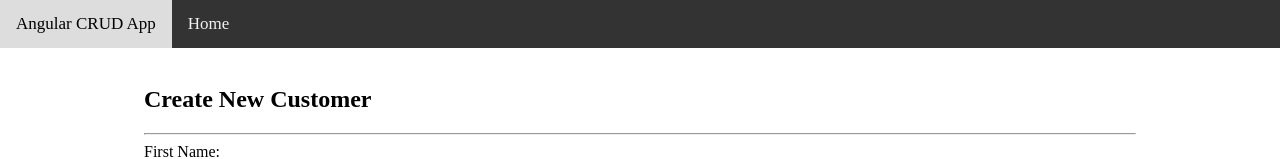
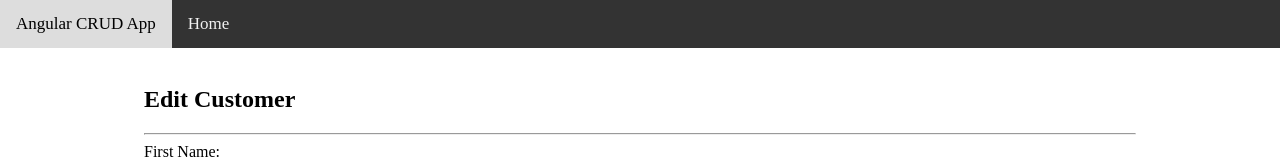
Before and after one commit to balajihambeere/angular-app-for-beginners, an Angular app: page /customer/edit/1 in a window 1280 px wide. Shown: the top 159 px of the page. Built offline with nearby package versions, Linux system fonts and the light colour scheme; no server answers.

Commit message:
fixed bugs

```diff
--- a/src/app/customer-create/customer-create.component.ts
+++ b/src/app/customer-create/customer-create.component.ts
@@ -18,7 +18,6 @@ export class CustomerCreateComponent {
 
     }
     submit() {
-        this.customer._id = Math.floor((Math.random() * 1000) + 1);
         this.customerService.addCustomer(this.customer).subscribe((data) => {
             this.message = "Customer Added Successfully";
             setTimeout(() => {
--- a/src/app/customer-edit/customer-edit.component.html
+++ b/src/app/customer-edit/customer-edit.component.html
@@ -1,4 +1,4 @@
-<h2>Create New Customer</h2>
+<h2>Edit Customer</h2>
 <hr/>
 
 <form>
--- a/src/app/customer.service.ts
+++ b/src/app/customer.service.ts
@@ -32,7 +32,7 @@ export class CustomerService {
 
     //update customers
     updateCustomer(customer: Customer): Observable<Customer> {
-        return this.http.post<Customer>(environment.api_url +'customer/'+ customer._id, customer, httpOptions)
+        return this.http.put<Customer>(environment.api_url +'customer/'+ customer._id, customer, httpOptions)
     }
 
     deleteCustomer(id: string): Observable<Customer> {
```
